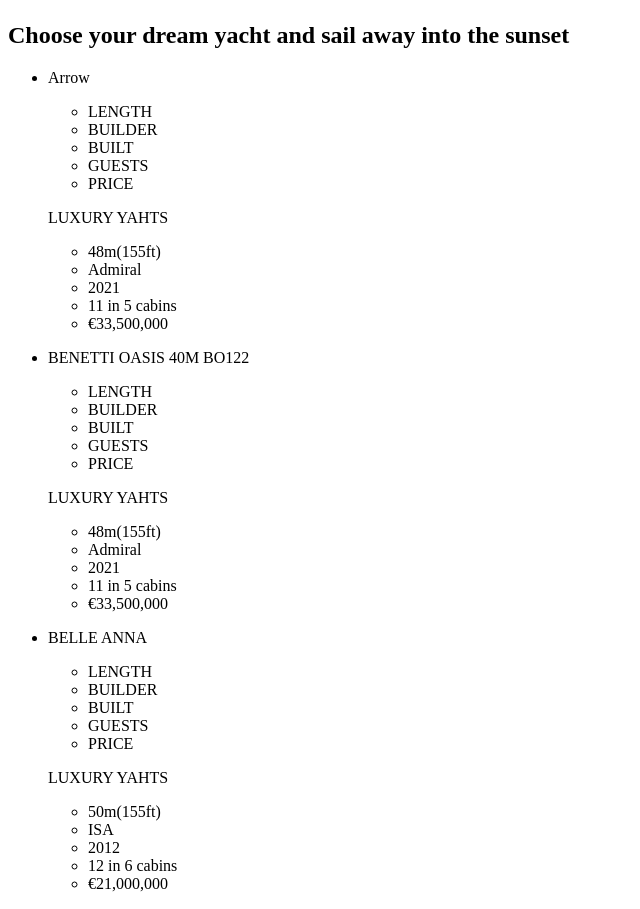
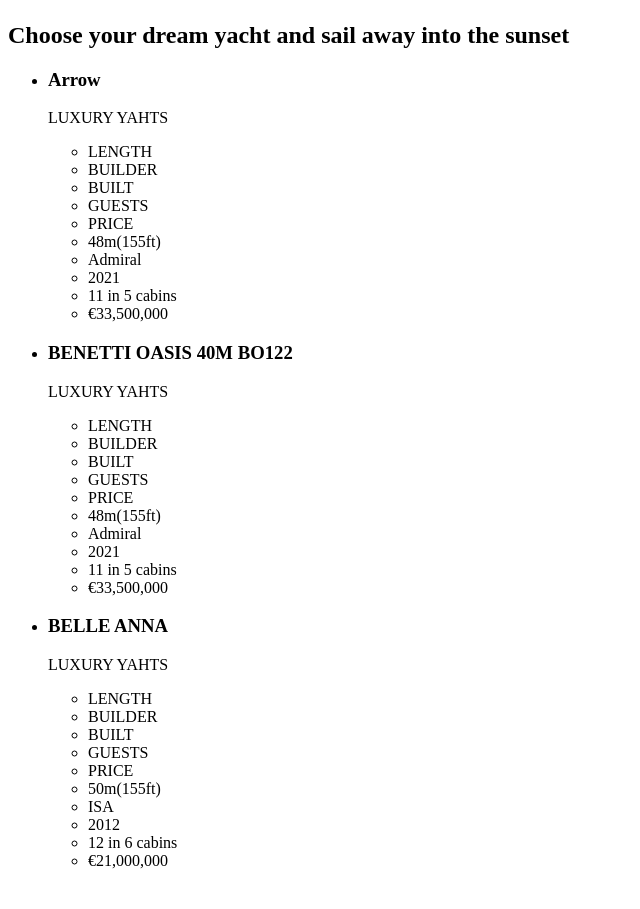
Before and after one commit to LorynecOleksandr/yacht-jet-, a plain HTML site: page index.html in a window 1280 px wide. Shown: the part 941-1850 px from the top of the page, without its empty margins (0-640 px from the left). After the commit the page ends 1827 px from the top, so only its background shows below. Drawn offline with Linux system fonts and the light colour scheme.

Commit message:
changed section3

```diff
--- a/index.html
+++ b/index.html
@@ -45,7 +45,8 @@
             <h2>Choose your dream yacht and sail away into the sunset</h2>
             <ul>
                 <li>
-                    <p>Arrow</p>
+                    <h3>Arrow</h3>
+                    <p>LUXURY YAHTS</p>
                     <ul>
                       <li>LENGTH  </li>
                       <li>BUILDER </li>
@@ -53,7 +54,7 @@
                       <li>GUESTS </li>
                       <li>PRICE</li>
                     </ul>
-                    <p>LUXURY YAHTS</p>
+
                     <ul>
                         <li>48m(155ft) </li>
                         <li>Admiral</li>
@@ -63,7 +64,8 @@
                     </ul>
                 </li>
                 <li>
-                    <p>BENETTI OASIS 40M BO122</p>
+                    <h3>BENETTI OASIS 40M BO122</h3>
+                    <p>LUXURY YAHTS</p>
                     <ul>
                       <li>LENGTH  </li>
                       <li>BUILDER </li>
@@ -71,7 +73,7 @@
                       <li>GUESTS </li>
                       <li>PRICE</li>
                     </ul>
-                    <p>LUXURY YAHTS</p>
+
                     <ul>
                         <li>48m(155ft) </li>
                         <li>Admiral</li>
@@ -81,7 +83,8 @@
                     </ul>
                 </li>
                 <li>
-                    <p>BELLE ANNA</p>
+                    <h3>BELLE ANNA</h3>
+                    <p>LUXURY YAHTS</p>
                     <ul>
                       <li>LENGTH  </li>
                       <li>BUILDER </li>
@@ -89,7 +92,7 @@
                       <li>GUESTS </li>
                       <li>PRICE</li>
                     </ul>
-                    <p>LUXURY YAHTS</p>
+
                     <ul>
                         <li>50m(155ft) </li>
                         <li>ISA</li>
```
